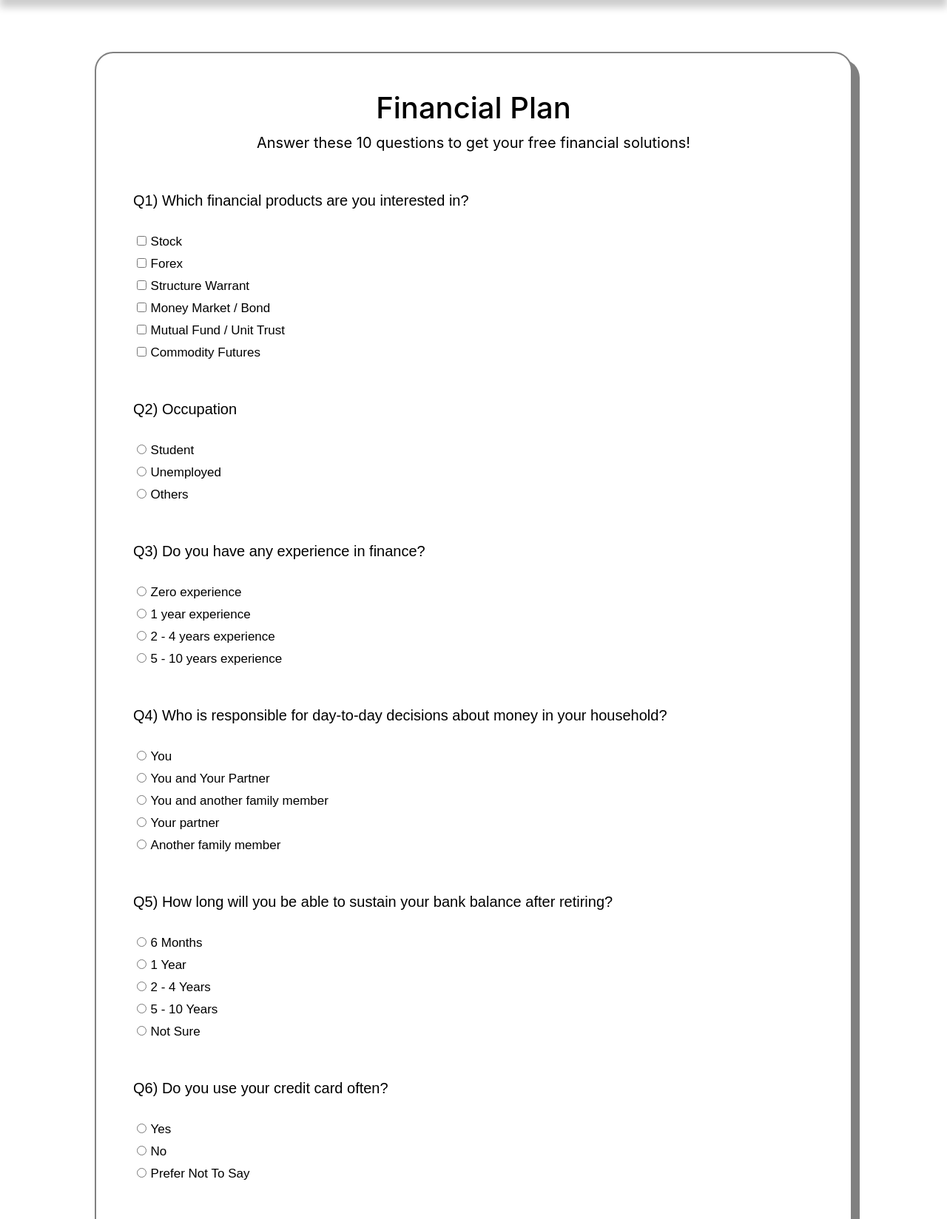
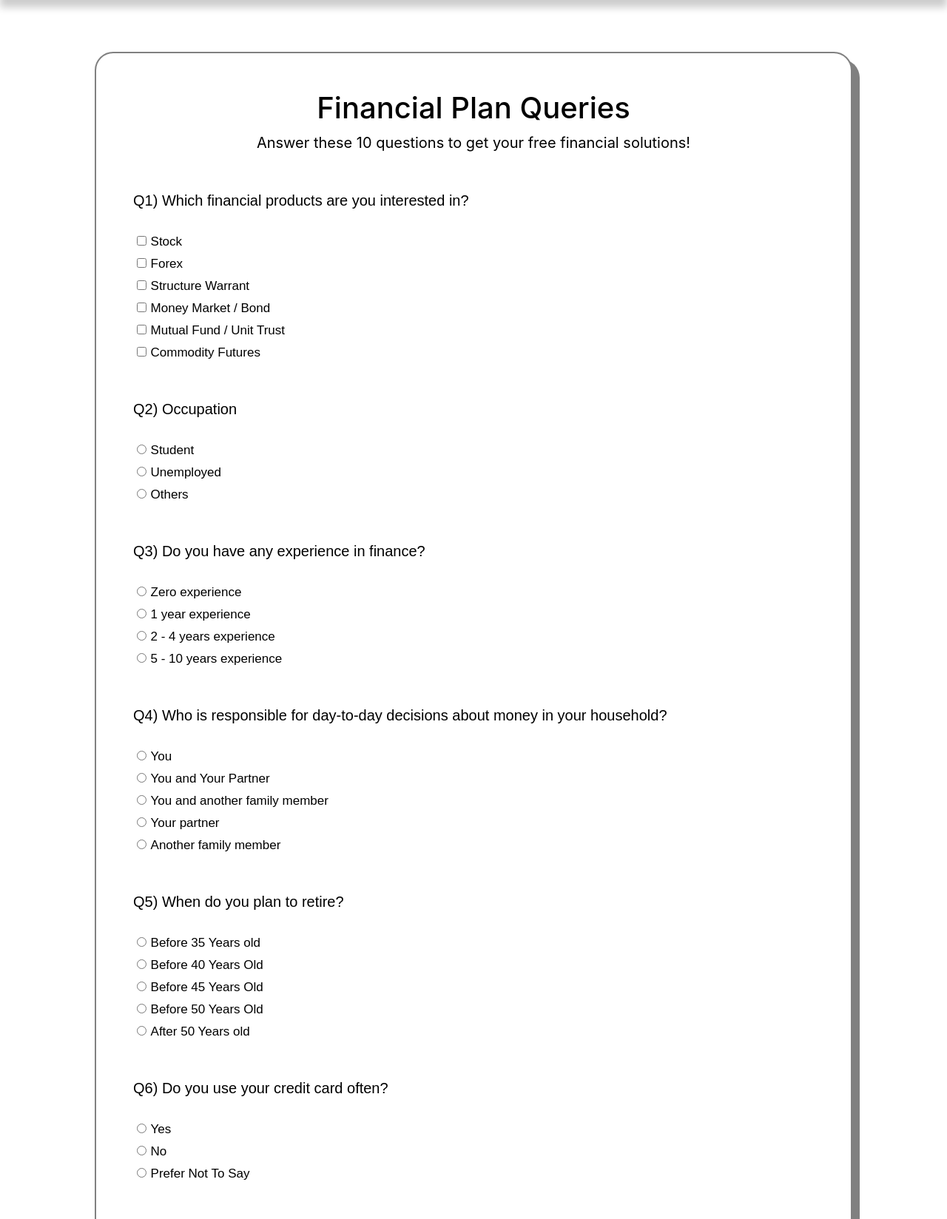
Before and after one commit to tankokkeong/HLBCYHI2021, a PHP site: page /plan.php in a window 1280 px wide. Shown: the part 74-1722 px from the top of the page at 74% size. Run offline with PHP 8.4, Linux system fonts and the light colour scheme; a user stored in the database is signed in; some libraries are stand-ins or nearby versions.

Commit message:
plan page

```diff
--- a/plan.php
+++ b/plan.php
@@ -22,7 +22,7 @@
     <div class="body-content mb-5">
         <div class="question-containers">
             <div class="text-center mb-3">
-                <h1>Financial Plan</h1>
+                <h1>Financial Plan Queries</h1>
                 <p class="question-indicator">Answer these 10 questions to get your free financial solutions!</p>
             </div>
 
@@ -179,41 +179,41 @@
 
                 <div class="questions-ask mt-5">
                     <div class="form-group">
-                        <label for="exampleFormControlInput1">Q5) How long will you be able to sustain your bank balance after retiring?</label>
+                        <label for="exampleFormControlInput1">Q5) When do you plan to retire?</label>
                     </div>
 
                     <div class="form-check">
                         <input class="form-check-input" type="radio" name="Q5" value="6 Months">
                         <label class="form-check-label" for="exampleRadios2">
-                            6 Months
+                            Before 35 Years old
                         </label>
                     </div>
 
                     <div class="form-check">
                         <input class="form-check-input" type="radio" name="Q5" value="1 Year">
                         <label class="form-check-label" for="exampleRadios2">
-                            1 Year
+                            Before 40 Years Old
                         </label>
                     </div>
 
                     <div class="form-check">
                         <input class="form-check-input" type="radio" name="Q5" value="2 - 4 Years">
                         <label class="form-check-label" for="exampleRadios2">
-                            2 - 4 Years
+                            Before 45 Years Old
                         </label>
                     </div>
 
                     <div class="form-check">
                         <input class="form-check-input" type="radio" name="Q5" value="5 - 10 Years">
                         <label class="form-check-label" for="exampleRadios2">
-                            5 - 10 Years
+                            Before 50 Years Old
                         </label>
                     </div>
 
                     <div class="form-check">
                         <input class="form-check-input" type="radio" name="Q5" value="Not Sure">
                         <label class="form-check-label" for="exampleRadios2">
-                            Not Sure
+                            After 50 Years old
                         </label>
                     </div>
                 </div>
```
